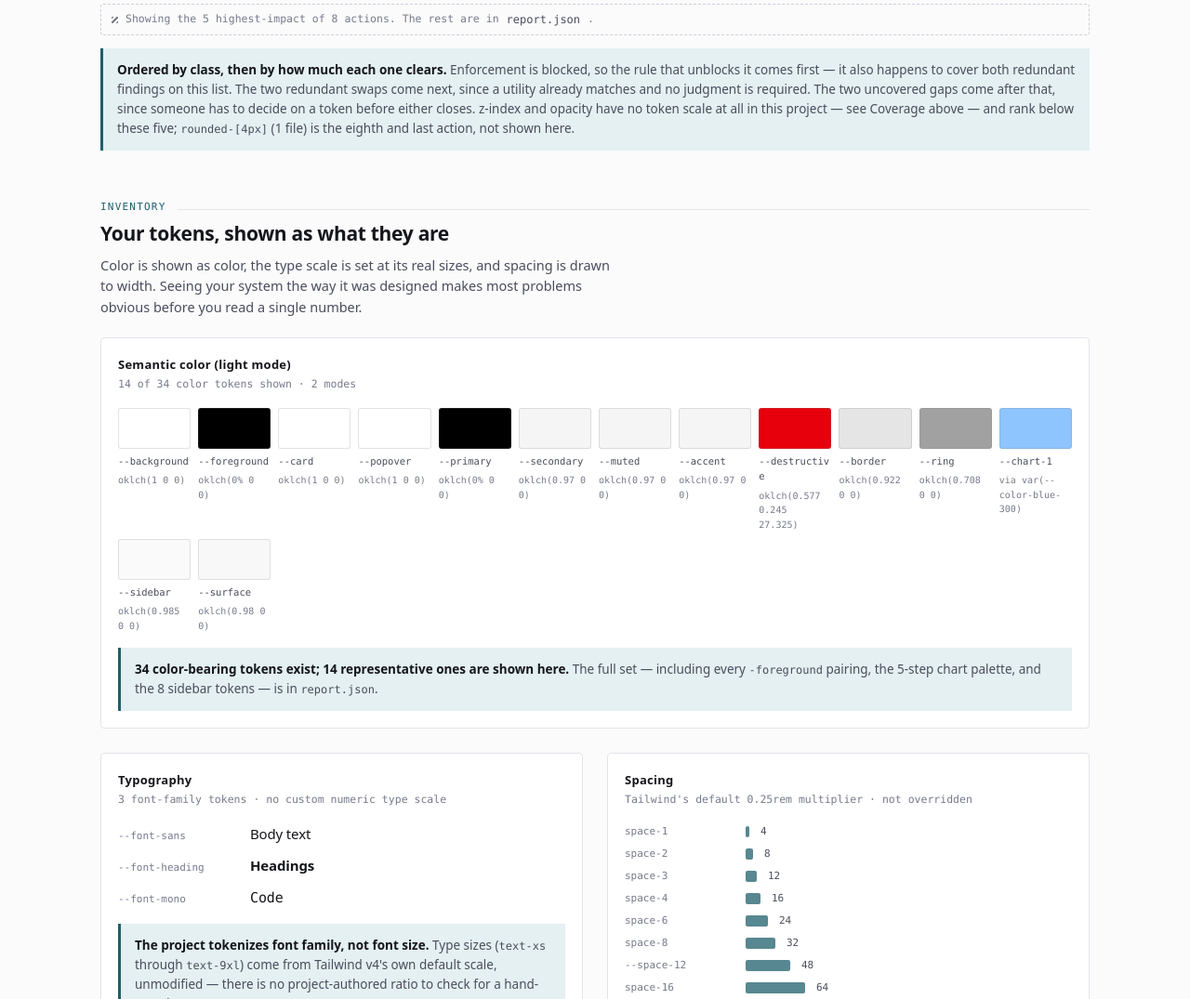
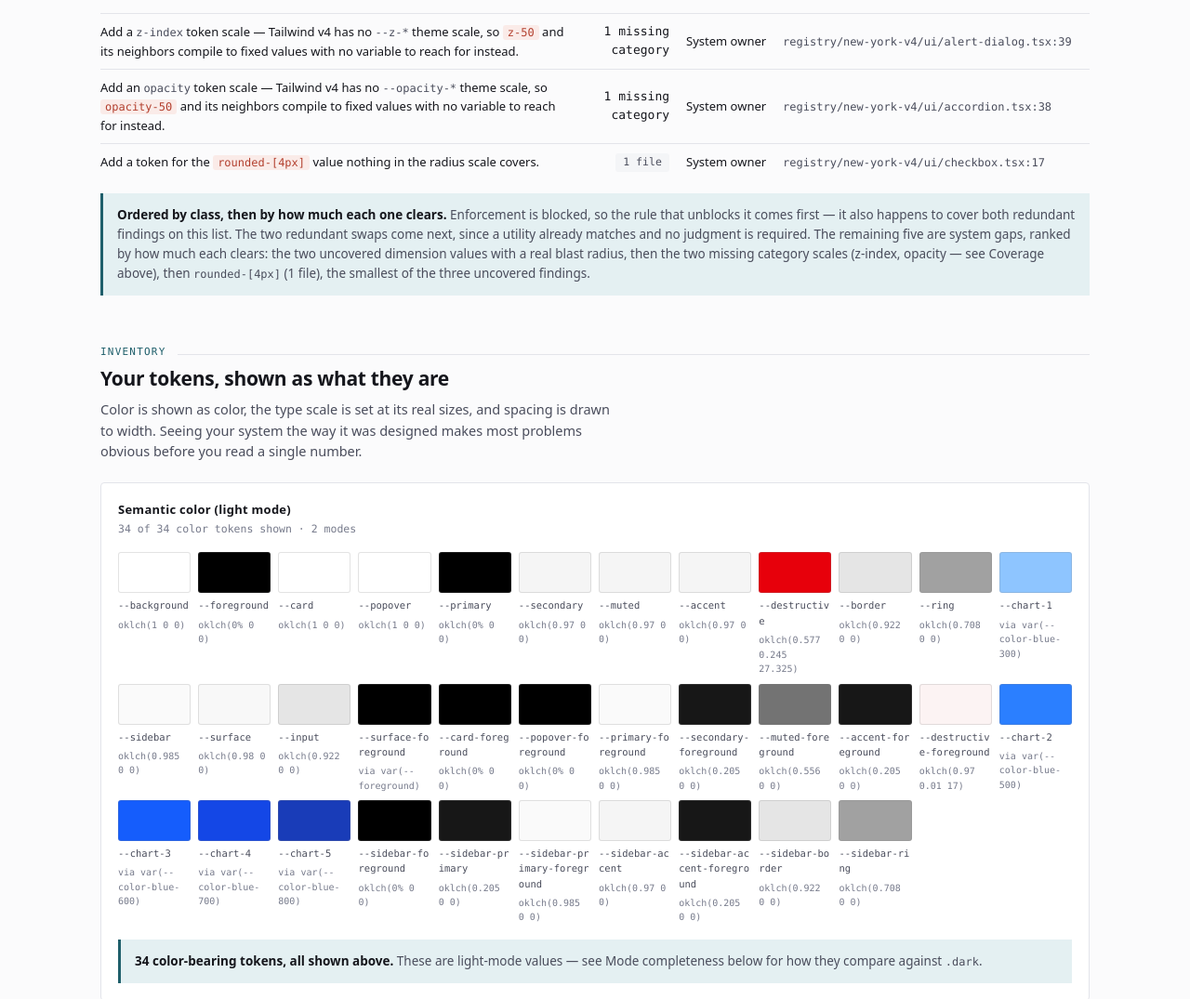
Before and after one commit to miguelalfredooo/design-token-vitals, a plain HTML site: page examples/shadcn-ui/report.html in a window 1280 px wide. Shown: the part 1596-2671 px from the top of the page at 93% size. Drawn offline with Linux system fonts and the light colour scheme.

Commit message:
fix(examples): show every finding shadcn-ui's run actually produced
Both counts here (34 color tokens, 8 next-steps actions) are under 40, so
both now render in full instead of a partial view deferring to report.json.
The 20 added color swatches and the 3 added next-steps rows use the real
values and evidence file:lines from shadcn-ui/ui @ 63c1308's own
apps/v4/app/globals.css and report.json -- no grade, evidence array, or
citation in report.json changed.

```diff
--- a/examples/shadcn-ui/report.html
+++ b/examples/shadcn-ui/report.html
@@ -705,14 +705,30 @@
             <td>System owner</td>
             <td><span class="path">registry/new-york-v4/ui/tooltip.tsx:51</span></td>
           </tr>
+          <tr>
+            <td>Add a <code>z-index</code> token scale — Tailwind v4 has no <code>--z-*</code> theme scale, so <span class="lit">z-50</span> and its neighbors compile to fixed values with no variable to reach for instead.</td>
+            <td class="num">1 missing category</td>
+            <td>System owner</td>
+            <td><span class="path">registry/new-york-v4/ui/alert-dialog.tsx:39</span></td>
+          </tr>
+          <tr>
+            <td>Add an <code>opacity</code> token scale — Tailwind v4 has no <code>--opacity-*</code> theme scale, so <span class="lit">opacity-50</span> and its neighbors compile to fixed values with no variable to reach for instead.</td>
+            <td class="num">1 missing category</td>
+            <td>System owner</td>
+            <td><span class="path">registry/new-york-v4/ui/accordion.tsx:38</span></td>
+          </tr>
+          <tr>
+            <td>Add a token for the <span class="lit">rounded-[4px]</span> value nothing in the radius scale covers.</td>
+            <td class="num"><span class="blast">1 file</span></td>
+            <td>System owner</td>
+            <td><span class="path">registry/new-york-v4/ui/checkbox.tsx:17</span></td>
+          </tr>
         </tbody>
       </table>
     </div>
 
-    <div class="trunc">Showing the 5 highest-impact of 8 actions. The rest are in <code>report.json</code>.</div>
-
     <div class="note">
-      <b>Ordered by class, then by how much each one clears.</b> Enforcement is blocked, so the rule that unblocks it comes first — it also happens to cover both redundant findings on this list. The two redundant swaps come next, since a utility already matches and no judgment is required. The two uncovered gaps come after that, since someone has to decide on a token before either closes. z-index and opacity have no token scale at all in this project — see Coverage above — and rank below these five; <code>rounded-[4px]</code> (1 file) is the eighth and last action, not shown here.
+      <b>Ordered by class, then by how much each one clears.</b> Enforcement is blocked, so the rule that unblocks it comes first — it also happens to cover both redundant findings on this list. The two redundant swaps come next, since a utility already matches and no judgment is required. The remaining five are system gaps, ranked by how much each clears: the two uncovered dimension values with a real blast radius, then the two missing category scales (z-index, opacity — see Coverage above), then <code>rounded-[4px]</code> (1 file), the smallest of the three uncovered findings.
     </div>
     <!-- /SLOT:next-steps -->
   </section>
@@ -727,7 +743,7 @@
     <!-- SLOT:inventory-color -->
     <div class="panel" data-tier="full collapsed">
       <h3>Semantic color (light mode)</h3>
-      <p class="sub">14 of 34 color tokens shown · 2 modes</p>
+      <p class="sub">34 of 34 color tokens shown · 2 modes</p>
       <div class="swatches">
         <div class="sw"><i style="background:oklch(1 0 0)"></i><b>--background</b><span>oklch(1 0 0)</span></div>
         <div class="sw"><i style="background:oklch(0% 0 0)"></i><b>--foreground</b><span>oklch(0% 0 0)</span></div>
@@ -743,9 +759,29 @@
         <div class="sw"><i style="background:oklch(80.9% 0.105 251.813)"></i><b>--chart-1</b><span>via var(--color-blue-300)</span></div>
         <div class="sw"><i style="background:oklch(0.985 0 0)"></i><b>--sidebar</b><span>oklch(0.985 0 0)</span></div>
         <div class="sw"><i style="background:oklch(0.98 0 0)"></i><b>--surface</b><span>oklch(0.98 0 0)</span></div>
+        <div class="sw"><i style="background:oklch(0.922 0 0)"></i><b>--input</b><span>oklch(0.922 0 0)</span></div>
+        <div class="sw"><i style="background:oklch(0% 0 0)"></i><b>--surface-foreground</b><span>via var(--foreground)</span></div>
+        <div class="sw"><i style="background:oklch(0% 0 0)"></i><b>--card-foreground</b><span>oklch(0% 0 0)</span></div>
+        <div class="sw"><i style="background:oklch(0% 0 0)"></i><b>--popover-foreground</b><span>oklch(0% 0 0)</span></div>
+        <div class="sw"><i style="background:oklch(0.985 0 0)"></i><b>--primary-foreground</b><span>oklch(0.985 0 0)</span></div>
+        <div class="sw"><i style="background:oklch(0.205 0 0)"></i><b>--secondary-foreground</b><span>oklch(0.205 0 0)</span></div>
+        <div class="sw"><i style="background:oklch(0.556 0 0)"></i><b>--muted-foreground</b><span>oklch(0.556 0 0)</span></div>
+        <div class="sw"><i style="background:oklch(0.205 0 0)"></i><b>--accent-foreground</b><span>oklch(0.205 0 0)</span></div>
+        <div class="sw"><i style="background:oklch(0.97 0.01 17)"></i><b>--destructive-foreground</b><span>oklch(0.97 0.01 17)</span></div>
+        <div class="sw"><i style="background:oklch(62.3% 0.214 259.815)"></i><b>--chart-2</b><span>via var(--color-blue-500)</span></div>
+        <div class="sw"><i style="background:oklch(54.6% 0.245 262.881)"></i><b>--chart-3</b><span>via var(--color-blue-600)</span></div>
+        <div class="sw"><i style="background:oklch(48.8% 0.243 264.376)"></i><b>--chart-4</b><span>via var(--color-blue-700)</span></div>
+        <div class="sw"><i style="background:oklch(42.4% 0.199 265.638)"></i><b>--chart-5</b><span>via var(--color-blue-800)</span></div>
+        <div class="sw"><i style="background:oklch(0% 0 0)"></i><b>--sidebar-foreground</b><span>oklch(0% 0 0)</span></div>
+        <div class="sw"><i style="background:oklch(0.205 0 0)"></i><b>--sidebar-primary</b><span>oklch(0.205 0 0)</span></div>
+        <div class="sw"><i style="background:oklch(0.985 0 0)"></i><b>--sidebar-primary-foreground</b><span>oklch(0.985 0 0)</span></div>
+        <div class="sw"><i style="background:oklch(0.97 0 0)"></i><b>--sidebar-accent</b><span>oklch(0.97 0 0)</span></div>
+        <div class="sw"><i style="background:oklch(0.205 0 0)"></i><b>--sidebar-accent-foreground</b><span>oklch(0.205 0 0)</span></div>
+        <div class="sw"><i style="background:oklch(0.922 0 0)"></i><b>--sidebar-border</b><span>oklch(0.922 0 0)</span></div>
+        <div class="sw"><i style="background:oklch(0.708 0 0)"></i><b>--sidebar-ring</b><span>oklch(0.708 0 0)</span></div>
       </div>
       <div class="note" style="margin-top:16px">
-        <b>34 color-bearing tokens exist; 14 representative ones are shown here.</b> The full set — including every <code>-foreground</code> pairing, the 5-step chart palette, and the 8 sidebar tokens — is in <code>report.json</code>.
+        <b>34 color-bearing tokens, all shown above.</b> These are light-mode values — see Mode completeness below for how they compare against <code>.dark</code>.
       </div>
     </div>
 
@@ -808,7 +844,7 @@
         <div class="tbl-scroll">
           <table>
             <thead>
-              <tr><th>Literal<span class="ihelp"><button type="button" class="info" aria-label="What this column means"></button><span class="tip" role="tooltip">Each row is a hardcoded value that one of your tokens already holds. Swapping it in is a safe, mechanical change.</span></span></th><th>Should be<span class="ihelp"><button type="button" class="info" aria-label="What this column means"></button><span class="tip" role="tooltip">The token that already holds this exact value — what the code should reference instead.</span></span></th><th>Category<span class="ihelp ihelp--end"><button type="button" class="info" aria-label="What this column means"></button><span class="tip" role="tooltip">Which part of the system this value belongs to. Color matters most, because it is what breaks theming.</span></span></th><th>Location<span class="ihelp ihelp--end"><button type="button" class="info" aria-label="What this column means"></button><span class="tip" role="tooltip">The first place this appears. There may be more; the full list lives in the JSON sidecar.</span></span></th></tr>
+              <tr><th>Literal<span class="ihelp"><button type="button" class="info" aria-label="What this column means"></button><span class="tip" role="tooltip">Each row is a hardcoded value that one of your tokens already holds. Swapping it in is a safe, mechanical change.</span></span></th><th>Should be<span class="ihelp"><button type="button" class="info" aria-label="What this column means"></button><span class="tip" role="tooltip">The token that already holds this exact value — what the code should reference instead.</span></span></th><th>Category<span class="ihelp ihelp--end"><button type="button" class="info" aria-label="What this column means"></button><span class="tip" role="tooltip">Which part of the system this value belongs to. Color matters most, because it is what breaks theming.</span></span></th><th>Location<span class="ihelp ihelp--end"><button type="button" class="info" aria-label="What this column means"></button><span class="tip" role="tooltip">The first place this appears. Every occurrence of this value is listed in the JSON working set too.</span></span></th></tr>
             </thead>
             <tbody>
               <tr>
@@ -990,14 +1026,14 @@
         <h3>This page</h3>
         <p class="sub">what to fix</p>
         <p style="margin:0;font-size:13.5px;color:var(--ink-soft)">
-          Eight graded checks, your architecture, and the evidence that matters most. Short enough to read in one sitting and to attach to a pull request. Past about 600 tokens it stops trying to list everything.
+          Eight graded checks, your architecture, and every finding this run produced. Short enough to read in one sitting and to attach to a pull request.
         </p>
       </div>
       <div class="panel">
         <h3><code>.token-vitals/report.json</code></h3>
-        <p class="sub">where all of it is</p>
+        <p class="sub">the same findings, machine-readable</p>
         <p style="margin:0;font-size:13.5px;color:var(--ink-soft)">
-          All findings, orphans and mode gaps, with every occurrence and location. This is what you would point a codemod or a triage session at. The page tells you what is wrong; this file tells you everywhere it is.
+          All findings, orphans and mode gaps, with every occurrence and location — a duplicate of exactly what this page shows, in a shape a codemod or a triage script can consume without parsing HTML.
         </p>
       </div>
     </div>
```
